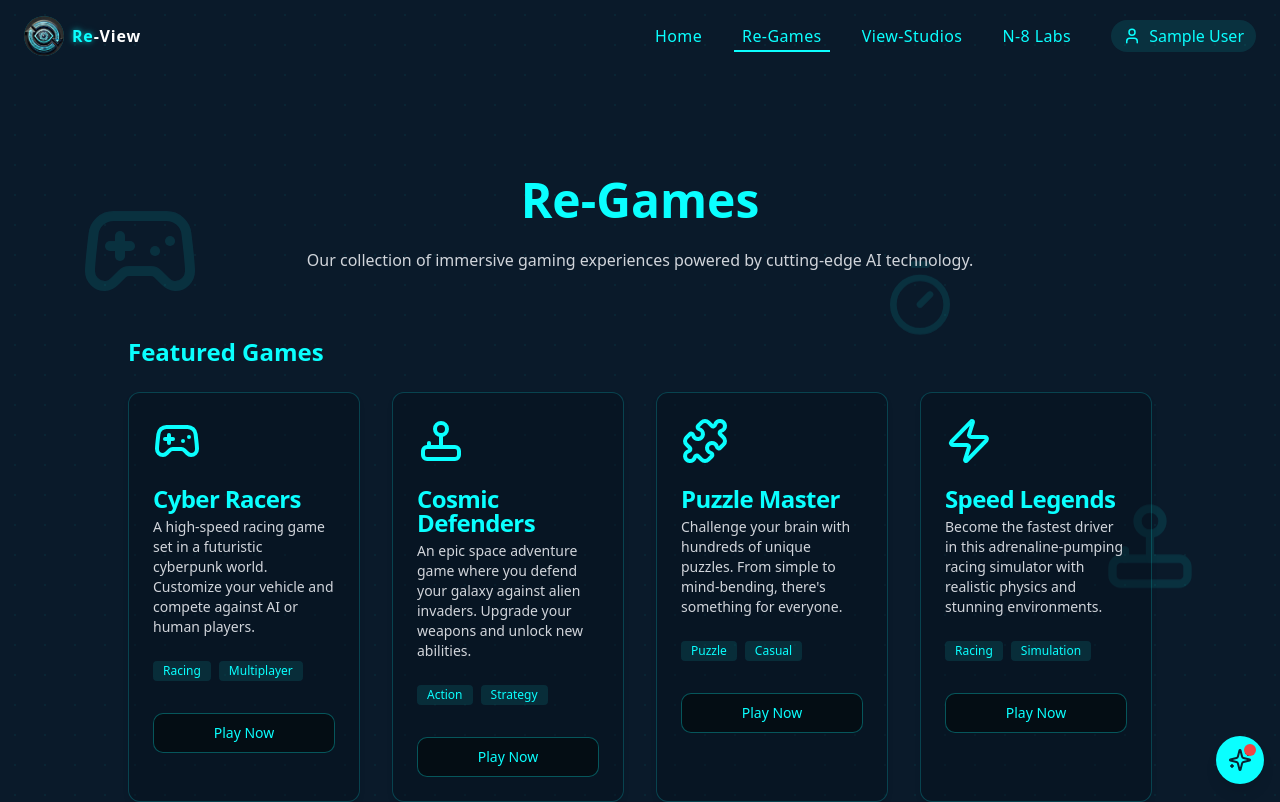
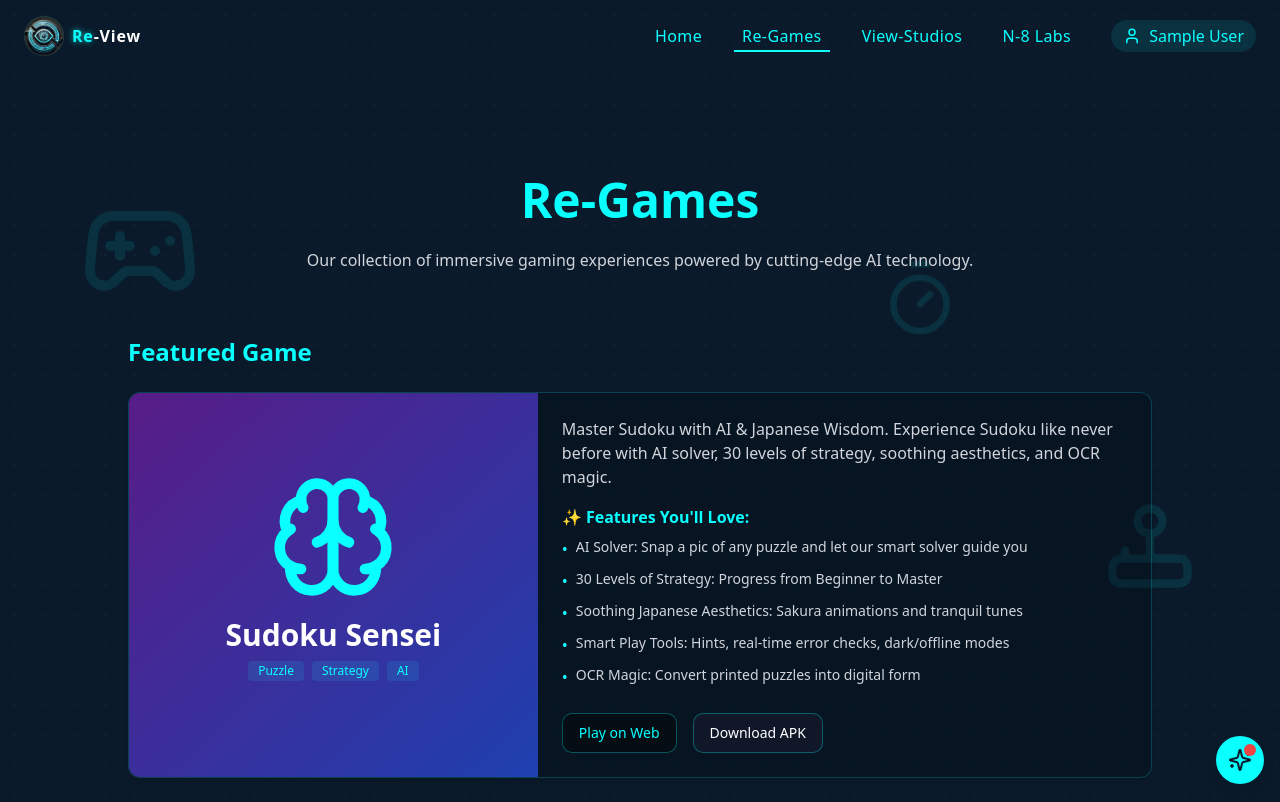
Before and after one commit to review25/re-view-portal-V.02, a React (Vite) app: page /games in a window 1280 px wide. Shown: the top 802 px of the page. Built offline with nearby package versions, Linux system fonts and the light colour scheme; sample sign-in values are in the browser's storage.

Commit message:
Add Sudoku Sensei game
Add Sudoku Sensei game to the games list with its description and features.

```diff
--- a/src/pages/Games.tsx
+++ b/src/pages/Games.tsx
@@ -1,8 +1,9 @@
+
 import { useEffect, useState } from "react";
 import Navbar from "../components/layout/Navbar";
 import Footer from "../components/layout/Footer";
 import ChatBot from "../components/home/ChatBot";
-import { Gamepad2, Joystick, Timer, Gamepad, Trophy, Puzzle, Zap } from "lucide-react";
+import { Gamepad2, Joystick, Timer, Gamepad, Trophy, Puzzle, Zap, Brain, ScanSearch } from "lucide-react";
 import { toast } from "sonner";
 import { Card, CardContent, CardDescription, CardFooter, CardHeader, CardTitle } from "@/components/ui/card";
 import { Button } from "@/components/ui/button";
@@ -41,6 +42,22 @@ const Games = () => {
 
   // All games data
   const allGames = [
+    // Adding Sudoku Sensei as the first game
+    {
+      id: 0,
+      name: "Sudoku Sensei",
+      description: "Master Sudoku with AI & Japanese Wisdom. Experience Sudoku like never before with AI solver, 30 levels of strategy, soothing aesthetics, and OCR magic.",
+      tags: ["Puzzle", "Strategy", "AI"],
+      icon: <Brain className="w-12 h-12" />,
+      featured: true,
+      features: [
+        "AI Solver: Snap a pic of any puzzle and let our smart solver guide you",
+        "30 Levels of Strategy: Progress from Beginner to Master",
+        "Soothing Japanese Aesthetics: Sakura animations and tranquil tunes",
+        "Smart Play Tools: Hints, real-time error checks, dark/offline modes",
+        "OCR Magic: Convert printed puzzles into digital form"
+      ]
+    },
     // Page 1
     {
       id: 1,
@@ -220,6 +237,9 @@ const Games = () => {
   const indexOfFirstGame = indexOfLastGame - gamesPerPage;
   const currentGames = allGames.slice(indexOfFirstGame, indexOfLastGame);
 
+  // Find featured game (Sudoku Sensei)
+  const featuredGame = allGames.find(game => game.featured);
+
   const handlePageChange = (page: number) => {
     if (page >= 1 && page <= totalPages) {
       setCurrentPage(page);
@@ -263,9 +283,64 @@ const Games = () => {
               </p>
             </div>
 
+            {/* Featured Game - Sudoku Sensei */}
+            {featuredGame && (
+              <div className="mb-16">
+                <h2 className="text-2xl font-bold text-review-cyan mb-6">Featured Game</h2>
+                <AnimatedCard delay={0} className="h-full">
+                  <Card className="border-review-cyan/20 shadow-md bg-review-black/30 hover:shadow-lg transition-shadow overflow-hidden">
+                    <div className="md:flex">
+                      <div className="md:w-2/5 bg-gradient-to-br from-purple-900 to-blue-800 p-6 flex items-center justify-center">
+                        <div className="text-center">
+                          <div className="text-review-cyan mx-auto mb-4">
+                            <Brain className="w-24 h-24 md:w-32 md:h-32 mx-auto" />
+                          </div>
+                          <h3 className="text-3xl font-bold text-white mb-2">{featuredGame.name}</h3>
+                          <div className="flex gap-2 mb-4 flex-wrap justify-center">
+                            {featuredGame.tags.map((tag, i) => (
+                              <span key={i} className="bg-review-cyan/10 text-review-cyan text-xs font-medium px-2.5 py-0.5 rounded">{tag}</span>
+                            ))}
+                          </div>
+                        </div>
+                      </div>
+                      <div className="md:w-3/5 p-6">
+                        <p className="text-gray-300 mb-4">
+                          {featuredGame.description}
+                        </p>
+                        <h4 className="text-review-cyan font-semibold mb-2">✨ Features You'll Love:</h4>
+                        <ul className="space-y-2 mb-6">
+                          {featuredGame.features.map((feature, index) => (
+                            <li key={index} className="flex items-start gap-2">
+                              <span className="text-review-cyan">•</span>
+                              <span className="text-gray-300 text-sm">{feature}</span>
+                            </li>
+                          ))}
+                        </ul>
+                        <div className="flex gap-4 flex-wrap">
+                          <Button
+                            className="bg-review-black hover:bg-gray-900 text-review-cyan border border-review-cyan/30"
+                            onClick={() => handlePlayNow(featuredGame.name)}
+                          >
+                            Play on Web
+                          </Button>
+                          <Button
+                            variant="outline"
+                            className="text-white border-review-cyan/30 hover:bg-review-cyan/10"
+                            onClick={() => toast.success(`Downloading ${featuredGame.name}... Please check your downloads.`)}
+                          >
+                            Download APK
+                          </Button>
+                        </div>
+                      </div>
+                    </div>
+                  </Card>
+                </AnimatedCard>
+              </div>
+            )}
+
             {/* Game list in Cards */}
             <div className="mt-8">
-              <h2 className="text-2xl font-bold text-review-cyan mb-6">Featured Games</h2>
+              <h2 className="text-2xl font-bold text-review-cyan mb-6">All Games</h2>
 
               <div className="grid grid-cols-1 md:grid-cols-2 lg:grid-cols-4 gap-8">
                 {currentGames.map((game, index) => (
```
